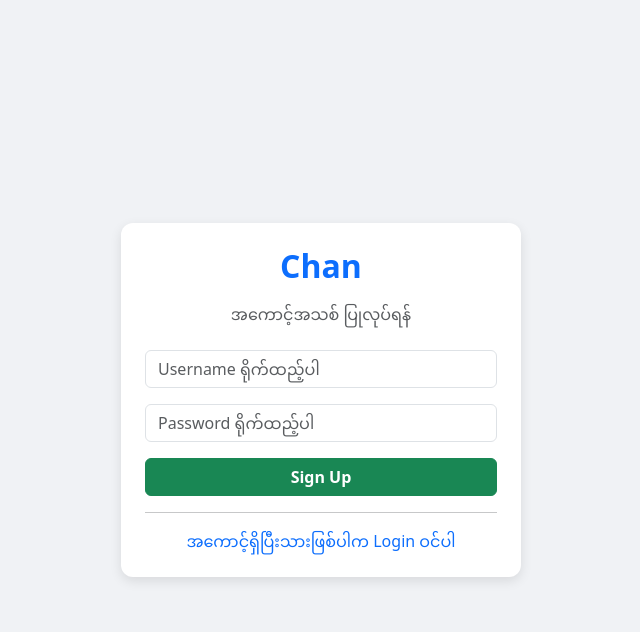
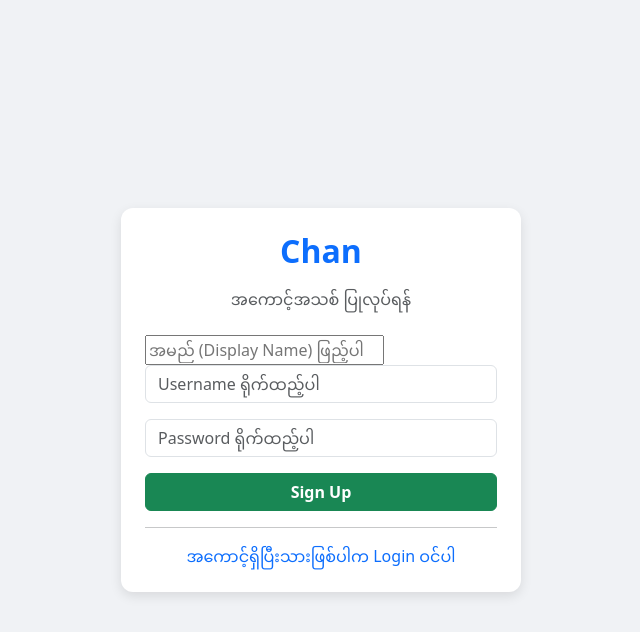
Before and after one commit to glimmgy-sketch/csw-dynamic, a Flask app: page /signup in a window 1280 px wide. Shown: the top 632 px of the page, without its empty margins (319-959 px from the left). Run offline with Flask 3, Linux system fonts and the light colour scheme.

Commit message:
Update signup.html

```diff
--- a/templates/signup.html
+++ b/templates/signup.html
@@ -25,6 +25,7 @@
 
         <form action="{{ url_for('signup') }}" method="POST">
             <div class="mb-3">
+                <input type="text" name="name" placeholder="အမည် (Display Name) ဖြည့်ပါ" required>
                 <input type="text" name="username" class="form-control" placeholder="Username ရိုက်ထည့်ပါ" required>
             </div>
             <div class="mb-3">
```
